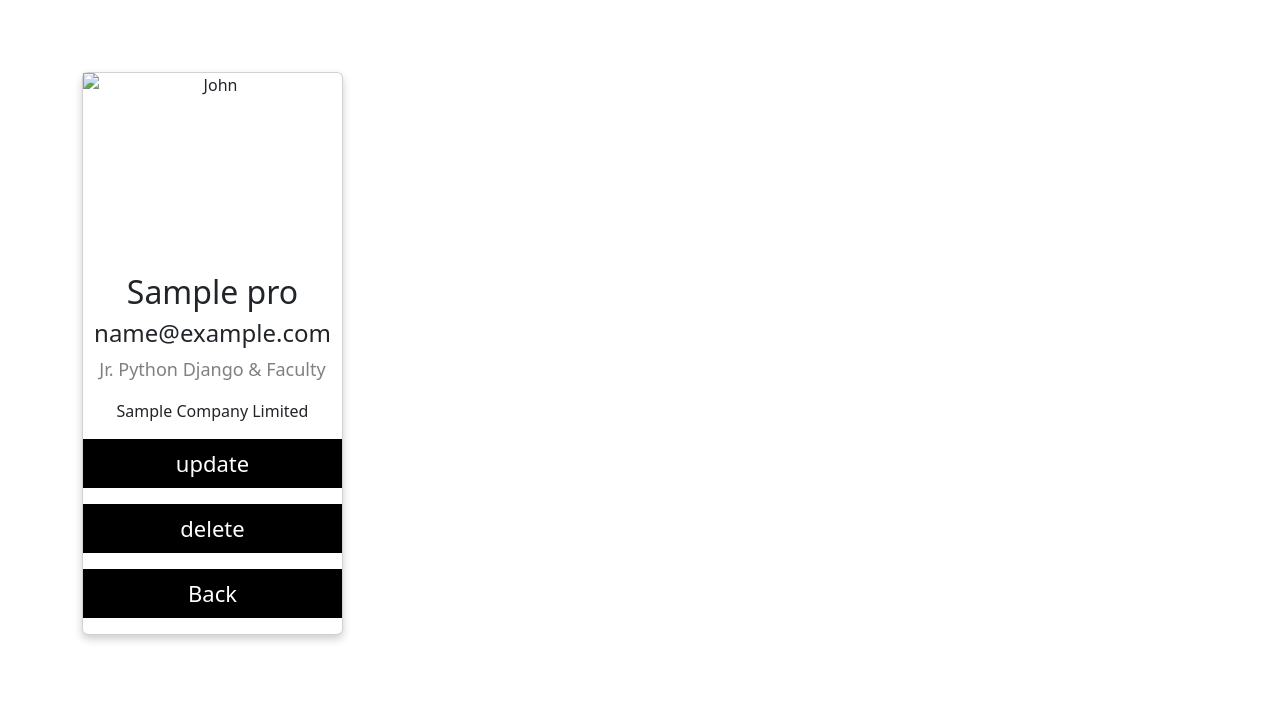
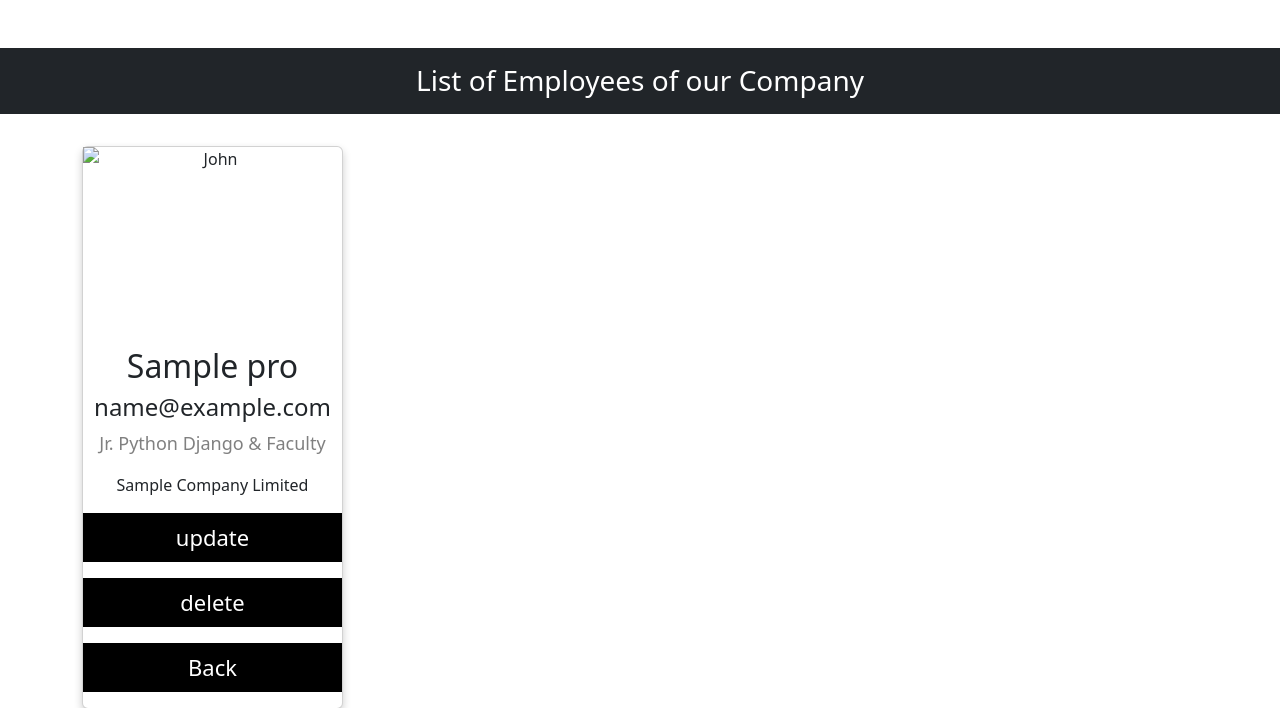
Before and after one commit to AsifTLT/Crud-Operations-List-of-Employees-With-Python-Django, a Django app: template templates/newProf.html in a window 1280 px wide. Shown: the part 56-764 px from the top of the page. Run offline with Django 3.2, Linux system fonts and the light colour scheme; the template is opened without the code that fills it: most values are stand-ins (such as "Sample title", 1, 10 or a date in 2020).

Commit message:
Update newProf.html

```diff
--- a/templates/newProf.html
+++ b/templates/newProf.html
@@ -47,9 +47,11 @@ button:hover, a:hover {
     </style>
 </head>
 <body>
+
 {% include 'nav.html' %}
     <br>
     <br>
+    <h3 class="text-center bg-dark text-white p-3">List of Employees of our Company</h3>
     <br>
     <div class = 'container'>
         <div class="row">
```
